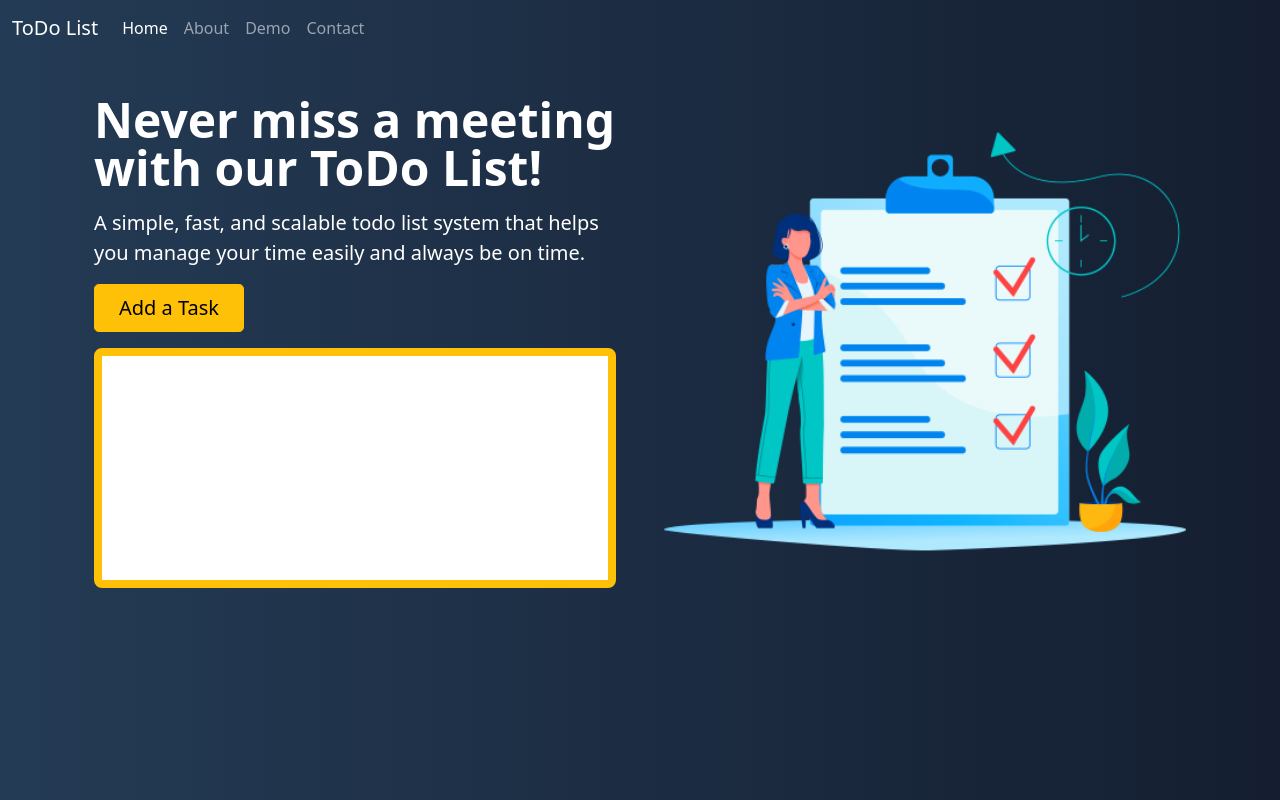
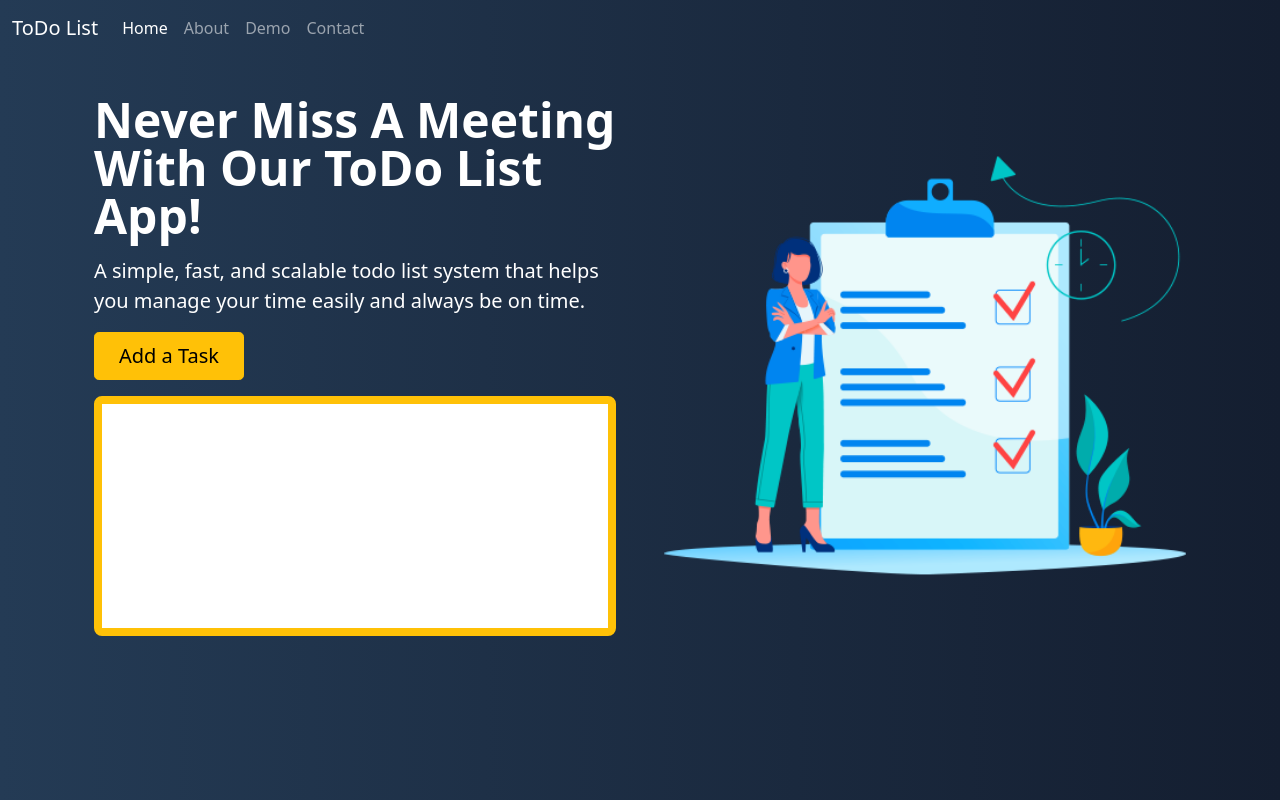
Before and after one commit to GregKinsey/FirstProject, a plain HTML site: page index.html in a window 1280 px wide. Drawn offline with nearby package versions, Linux system fonts and the light colour scheme.

Commit message:
Updated text

```diff
--- a/index.html
+++ b/index.html
@@ -51,7 +51,7 @@
                         loading="lazy">
                 </div>
                 <div class="col-lg-6">
-                    <h1 class="display-5 fw-bold lh-1 mb-3">Never miss a meeting with our ToDo List!</h1>
+                    <h1 class="display-5 fw-bold lh-1 mb-3">Never Miss A Meeting With Our ToDo List App!</h1>
                     <p class="lead">A simple, fast, and scalable todo list system that helps you manage your time easily and always be on time.
                     </p>
                     <div class="d-grid gap-2 d-md-flex justify-content-md-start">
```
